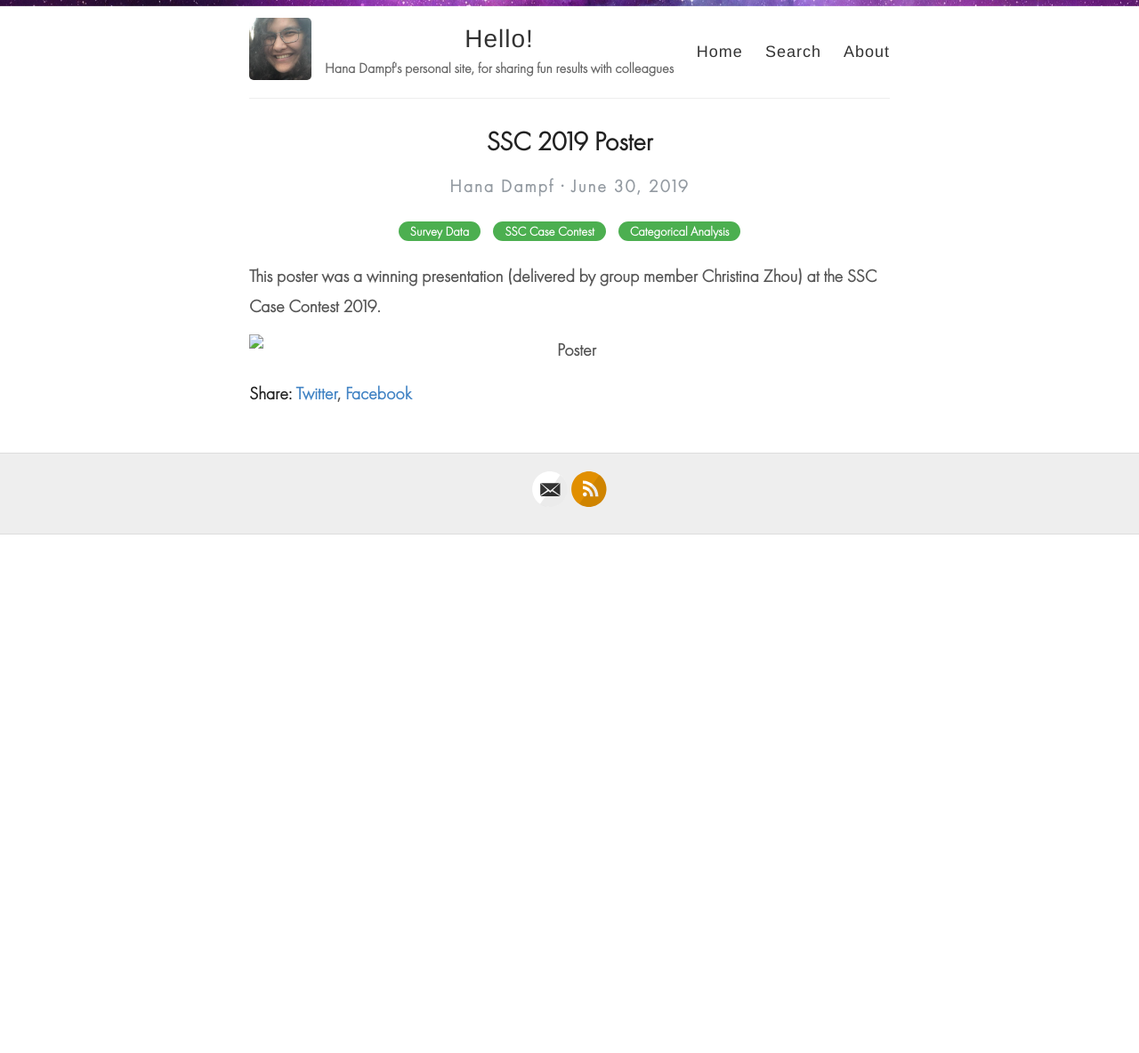
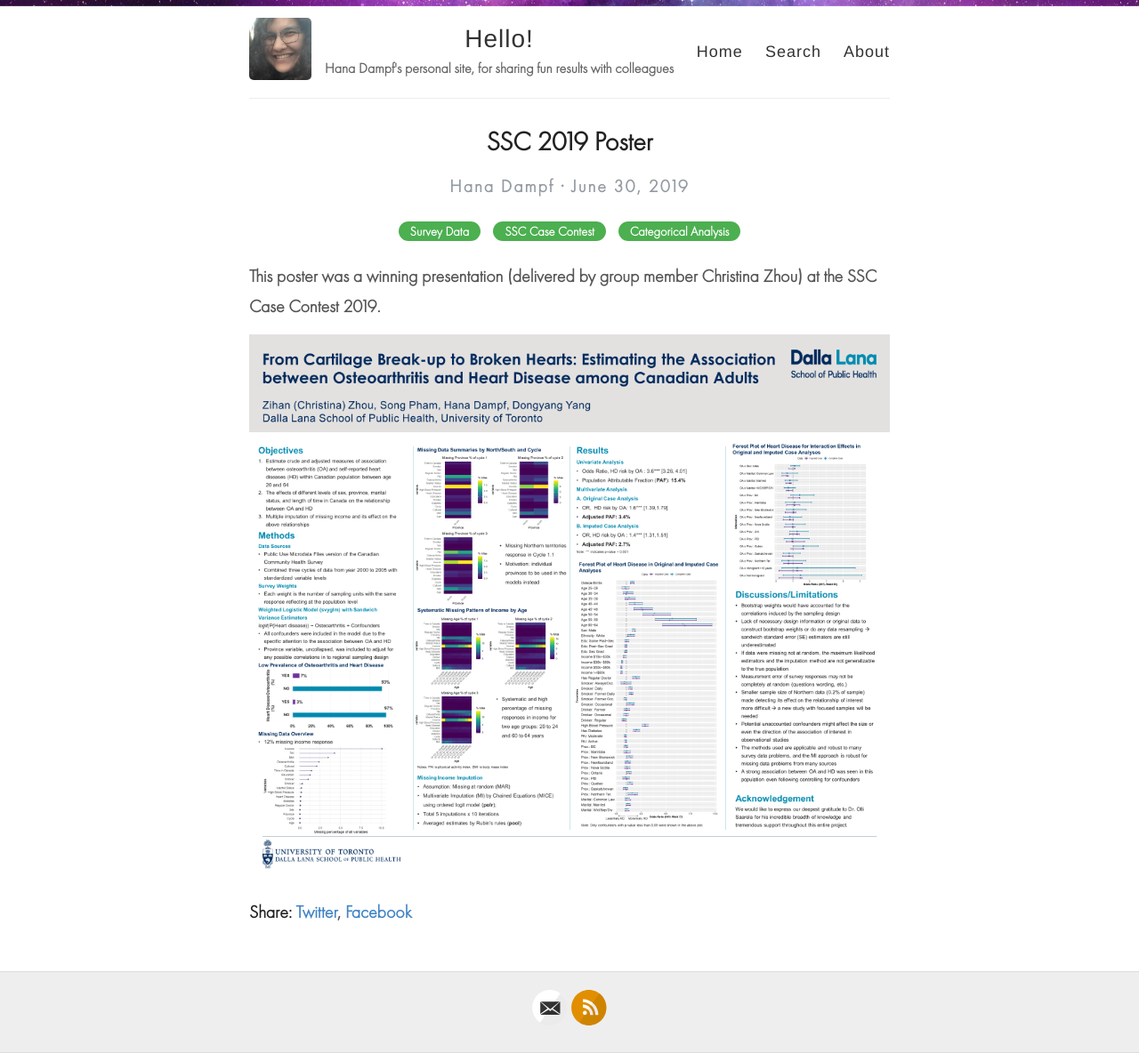
Before and after one commit to hana-dampf/hana-dampf.github.io, a Jekyll site: the page built from _posts/2019-06-30-SSC_Poster.md, in a window 1280 px wide. Shown: the whole page at 89% size. Built offline with Jekyll 4.4.1, drawn with Linux system fonts in a browser that asks for light colours; comment, search, counter and statistics services are not loaded; before the commit the page ends 900 px from its top, so only the background shows below that.

Commit message:
Update 2019-06-30-SSC_Poster.md

```diff
--- a/_posts/2019-06-30-SSC_Poster.md
+++ b/_posts/2019-06-30-SSC_Poster.md
@@ -6,4 +6,4 @@ categories: [Survey Data, SSC Case Contest, Categorical Analysis]
 
 This poster was a winning presentation (delivered by group member Christina Zhou) at the SSC Case Contest 2019.
 
-![Poster](/poster final6_CZ_SP.png)
+![Poster](/images/poster final6_CZ_SP.png)
```
